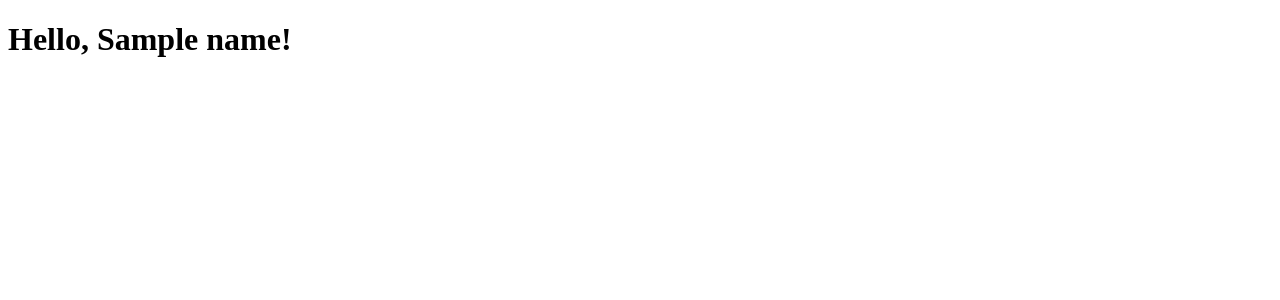
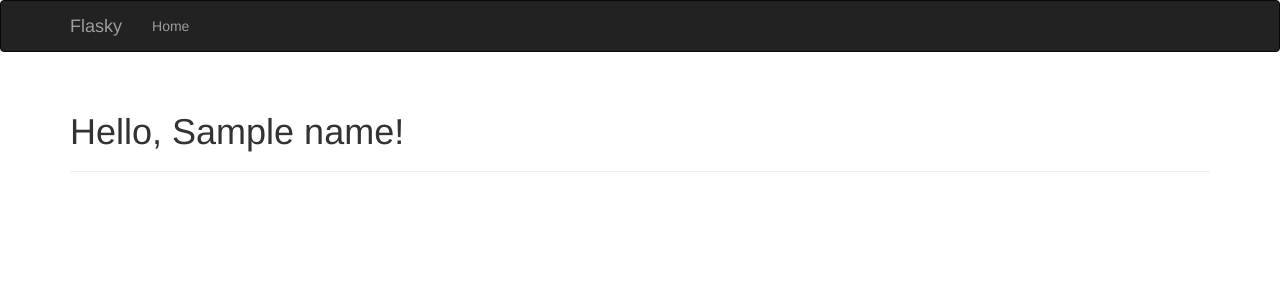
Before and after one commit to mikelkl/flasky, a Flask app: template templates/user.html in a window 1280 px wide. Shown: the top 300 px of the page. Run offline with Flask 2, Linux system fonts and the light colour scheme; the template is opened without the code that fills it: most values are stand-ins (such as "Sample title", 1, 10 or a date in 2020); some libraries are stand-ins or nearby versions.

Commit message:
use Flask-Bootstrap

```diff
--- a/hello.py
+++ b/hello.py
@@ -1,7 +1,8 @@
 from flask import Flask, render_template
-from flask import request
+from flask.ext.bootstrap import Bootstrap
 
 app = Flask(__name__)
+bootstrap = Bootstrap(app)
 
 
 @app.route('/')
--- a/templates/user.html
+++ b/templates/user.html
@@ -1,10 +1,30 @@
-<!DOCTYPE html>
-<html lang="en">
-<head>
-    <meta charset="UTF-8">
-    <title>Title</title>
-</head>
-<body>
-    <h1>Hello, {{ name }}!</h1>
-</body>
-</html>
+{% extends "bootstrap/base.html" %}
+{% block title %}Flasky{% endblock %}
+{% block navbar %}
+<div class="navbar navbar-inverse" role="navigation">
+    <div class="container">
+        <div class="navbar-header">
+            <button type="button" class="navbar-toggle"
+                    data-toggle="collapse" data-target=".navbar-collapse">
+                <span class="sr-only">Toggle navigation</span>
+                <span class="icon-bar"></span>
+                <span class="icon-bar"></span>
+                <span class="icon-bar"></span>
+            </button>
+            <a class="navbar-brand" href="/">Flasky</a>
+        </div>
+        <div class="navbar-collapse collapse">
+            <ul class="nav navbar-nav">
+                <li><a href="/">Home</a></li>
+            </ul>
+        </div>
+    </div>
+</div>
+{% endblock %}
+{% block content %}
+<div class="container">
+    <div class="page-header">
+        <h1>Hello, {{ name }}!</h1>
+    </div>
+</div>
+{% endblock %}
```
